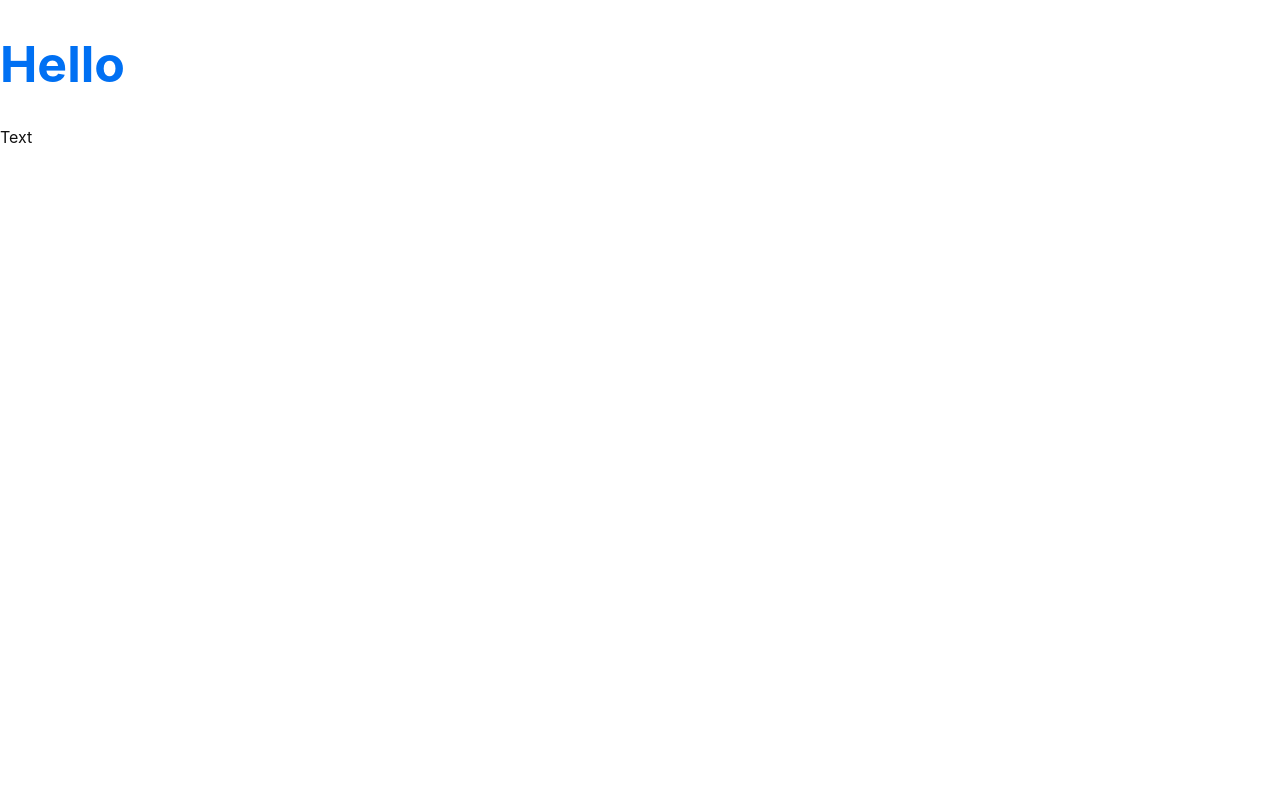
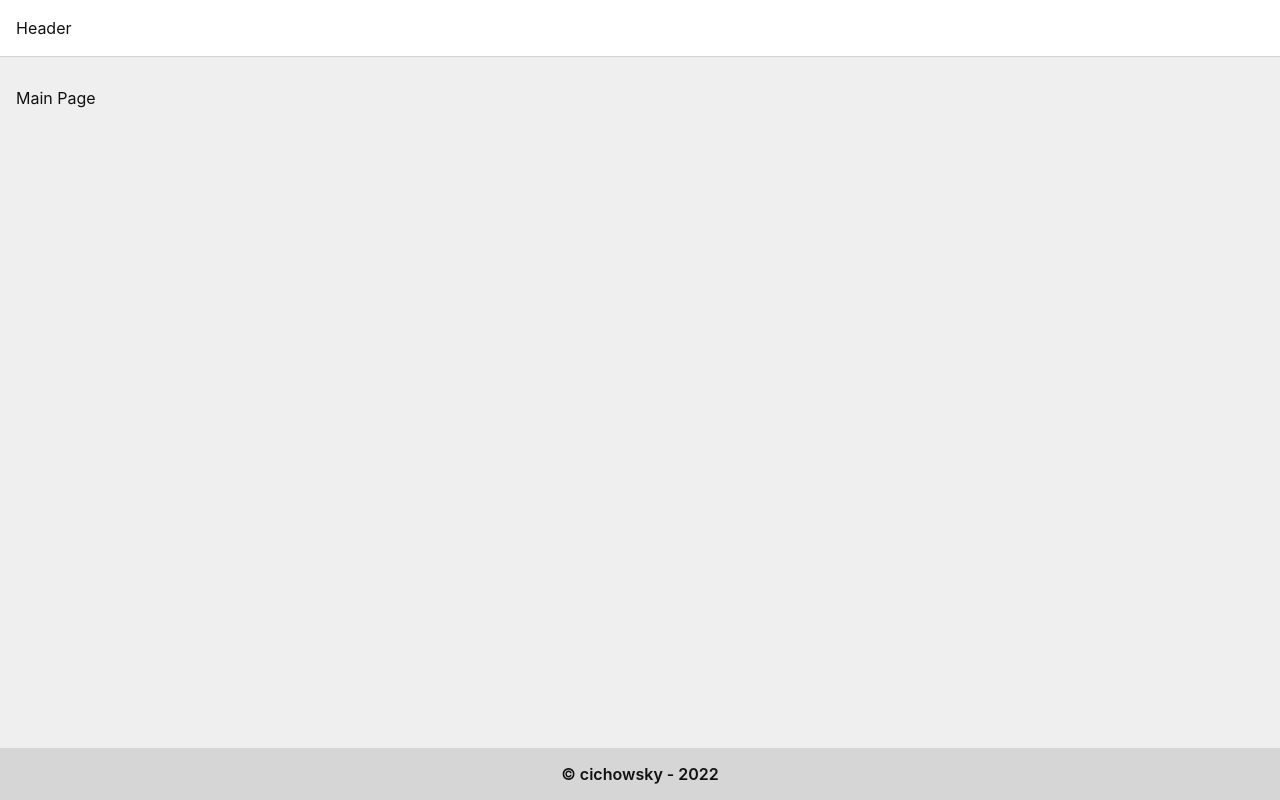
Before and after one commit to cichowsky/next-blog, a Next.js app: page / in a window 1280 px wide. Built offline with nearby package versions, Linux system fonts and the light colour scheme.

Commit message:
add base template

```diff
--- /dev/null
+++ b/components/organisms/Footer/Footer.js
@@ -0,0 +1,15 @@
+import { SWrapper, SInner } from './Footer.styles';
+
+const Footer = () => {
+  return (
+    <SWrapper>
+      <SInner>
+        <a href="https://github.com/cichowsky/next-blog" target="_blank" rel="noreferrer">
+          &copy; cichowsky - 2022
+        </a>
+      </SInner>
+    </SWrapper>
+  );
+};
+
+export default Footer;
--- /dev/null
+++ b/components/organisms/Footer/Footer.styles.js
@@ -0,0 +1,14 @@
+import styled from 'styled-components';
+
+export const SWrapper = styled.footer`
+  background-color: ${({ theme }) => theme.footer.background};
+`;
+
+export const SInner = styled.div`
+  width: 100%;
+  max-width: ${({ theme }) => theme.layout.siteWidth};
+  padding: ${({ theme }) => theme.layout.padding};
+  margin: 0 auto;
+  text-align: center;
+  font-weight: 600;
+`;
--- /dev/null
+++ b/components/organisms/Header/Header.js
@@ -0,0 +1,15 @@
+import { SWrapper, SInner } from './Header.styles';
+
+const Header = () => {
+  return (
+    <SWrapper>
+      <SInner>
+        {/* LOGO */}
+        {/* NAV */}
+        Header
+      </SInner>
+    </SWrapper>
+  );
+};
+
+export default Header;
--- /dev/null
+++ b/components/organisms/Header/Header.styles.js
@@ -0,0 +1,20 @@
+import styled from 'styled-components';
+
+export const SWrapper = styled.header`
+  position: fixed;
+  top: 0;
+  left: 0;
+  right: 0;
+  height: ${({ theme }) => theme.header.height};
+  background-color: ${({ theme }) => theme.header.background};
+  box-shadow: 0 1px 1px rgba(0, 0, 0, 0.1);
+`;
+
+export const SInner = styled.div`
+  height: 100%;
+  max-width: ${({ theme }) => theme.layout.siteWidth};
+  padding: 0 ${({ theme }) => theme.layout.padding};
+  margin: 0 auto;
+  display: flex;
+  align-items: center;
+`;
--- /dev/null
+++ b/components/templates/Template.js
@@ -0,0 +1,37 @@
+import styled from 'styled-components';
+import PropTypes from 'prop-types';
+import Header from 'components/organisms/Header/Header';
+import Footer from 'components/organisms/Footer/Footer';
+
+const SWrapper = styled.div`
+  padding-top: ${({ theme }) => theme.header.height};
+  min-height: 100vh;
+
+  display: flex;
+  flex-direction: column;
+  background-color: #efefef;
+`;
+
+const SContent = styled.main`
+  flex-grow: 1;
+  width: 100%;
+  max-width: ${({ theme }) => theme.layout.siteWidth};
+  padding: ${({ theme }) => theme.layout.padding};
+  margin: 0 auto;
+`;
+
+const Template = ({ children }) => {
+  return (
+    <SWrapper>
+      <Header />
+      <SContent>{children}</SContent>
+      <Footer />
+    </SWrapper>
+  );
+};
+
+Template.propTypes = {
+  children: PropTypes.oneOfType([PropTypes.arrayOf(PropTypes.node), PropTypes.node]).isRequired,
+};
+
+export default Template;
--- a/pages/_app.js
+++ b/pages/_app.js
@@ -1,9 +1,11 @@
 import ThemeProvider from 'styles/ThemeProvider';
 
-export default function App({ Component, pageProps }) {
+const App = ({ Component, pageProps }) => {
   return (
     <ThemeProvider>
       <Component {...pageProps} />
     </ThemeProvider>
   );
-}
+};
+
+export default App;
--- a/pages/index.js
+++ b/pages/index.js
@@ -1,21 +1,18 @@
 import Head from 'next/head';
-import styled from 'styled-components';
+import Template from 'components/templates/Template';
 
-const Title = styled.h1`
-  font-size: 50px;
-  color: ${({ theme }) => theme.colors.primary};
-`;
-
-export default function Home() {
+const Home = () => {
   return (
-    <div>
+    <Template>
       <Head>
         <title>Main page</title>
         <meta name="description" content="Generated by create next app" />
         <link rel="icon" href="/favicon.ico" />
       </Head>
-      <Title>Hello</Title>
-      <p>Text</p>
-    </div>
+
+      <p>Main Page</p>
+    </Template>
   );
-}
+};
+
+export default Home;
--- a/styles/GlobalStyle.js
+++ b/styles/GlobalStyle.js
@@ -20,6 +20,11 @@ const GlobalStyle = createGlobalStyle`
     font-family: -apple-system, BlinkMacSystemFont, 'Segoe UI', 'Roboto', 'Oxygen', 'Ubuntu',
       'Cantarell', 'Fira Sans', 'Droid Sans', 'Helvetica Neue', sans-serif;
   }
+
+  a {
+    color: inherit;
+    text-decoration: none;
+  }
 `;
 
 export default GlobalStyle;
--- a/styles/theme.js
+++ b/styles/theme.js
@@ -3,6 +3,18 @@ const theme = {
     text: '#111111',
     primary: '#0070f3',
   },
+  layout: {
+    siteWidth: '1280px',
+    padding: '1rem',
+  },
+  header: {
+    height: '3.5rem',
+    background: '#ffffff',
+  },
+  footer: {
+    height: '3.5rem',
+    background: '#d6d6d6',
+  },
 };
 
 export default theme;
```
Also changed, not shown: 1 other file (tests, documents, lock files or other folders).
